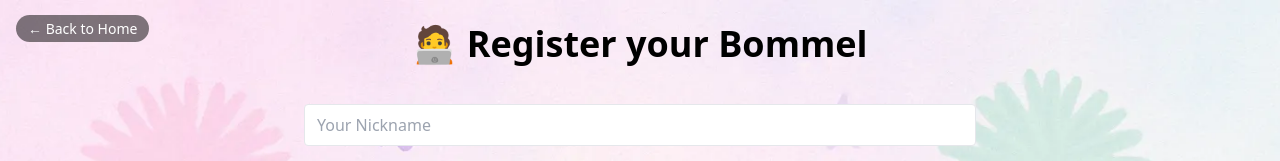
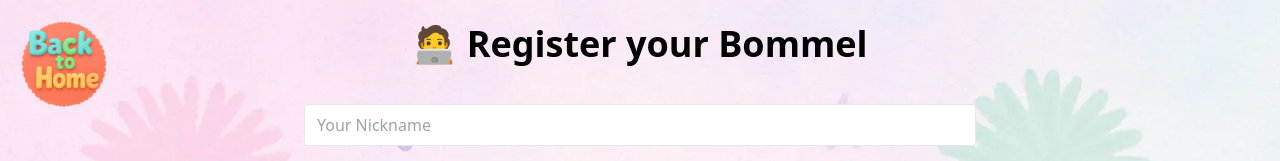
Before and after one commit to eatingpeoplelabel/mybommel, a Next.js app: page /register in a window 1280 px wide. Shown: the top 161 px of the page. Built offline with nearby package versions, Linux system fonts and the light colour scheme; no server answers.

Commit message:
Update: general improvements and fixes

```diff
--- a/components/RegisterDesktop.tsx
+++ b/components/RegisterDesktop.tsx
@@ -122,14 +122,14 @@ export default function RegisterDesktop() {
 
   return (
     <main className="min-h-screen bg-register bg-cover bg-center px-4 py-6 relative">
-      {/* Back to Home Button */}
-      <div className="absolute top-4 left-4 z-10">
-        <Link href="/">
-          <a className="text-white bg-black/50 hover:bg-black/70 px-3 py-1 rounded-full text-sm">
-            ← Back to Home
-          </a>
-        </Link>
-      </div>
+      {/* Desktop: Back-To-Home Button (identisch zum Workshop) */}
+      <Link href="/" className="fixed top-4 left-4 z-50">
+        <img
+          src="/back-to-home.webp"
+          alt="Back to Home"
+          className="w-24 h-auto cursor-pointer"
+        />
+      </Link>
 
       <h1 className="text-4xl font-bold text-center mb-6">🧑‍💻 Register your Bommel</h1>
       <form onSubmit={handleSubmit(onReview)} className="space-y-4 max-w-2xl mx-auto">
```
